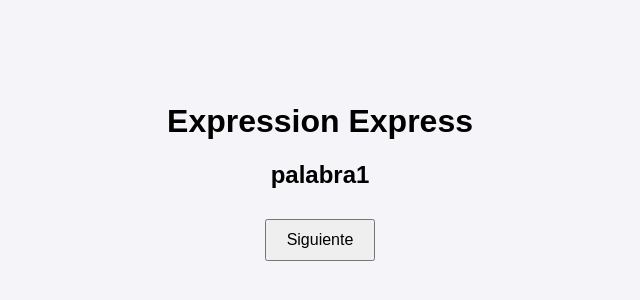
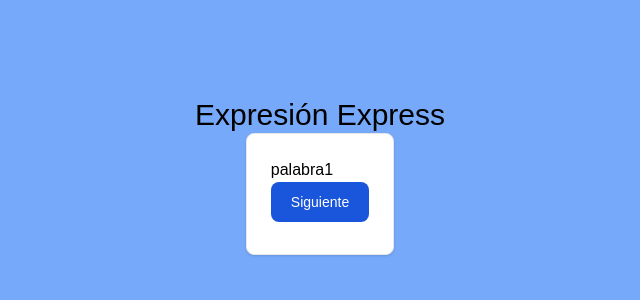
Before and after one commit to jaimemen897/ExpressionExpress, a website: page src/index.html in a window 1280 px wide. Shown: the part 224-524 px from the top of the page, without its empty margins (320-960 px from the left). Drawn offline with nearby package versions, Linux system fonts and the light colour scheme; a web font is replaced by a local one.

Commit message:
Add tailwind

```diff
--- a/package.json
+++ b/package.json
@@ -4,13 +4,17 @@
   "description": "",
   "main": "dist/index.js",
   "scripts": {
+    "http": "cd src && http-server",
     "start": "node dist/index.js",
     "build": "tsc"
   },
   "dependencies": {
+    "flowbite": "^2.5.2",
     "jsdom": "^25.0.1"
   },
   "devDependencies": {
+    "flowbite-typography": "^1.0.5",
+    "tailwindcss": "^3.4.17",
     "typescript": "^5.5.3"
   },
   "private": true
--- a/src/index.html
+++ b/src/index.html
@@ -4,14 +4,26 @@
     <meta charset="UTF-8">
     <meta name="viewport" content="width=device-width, initial-scale=1.0">
     <title>Array de Palabras</title>
-    <link rel="stylesheet" href="style.css">
+    <link href="style.css" rel="stylesheet">
+    <link href="output.css" rel="stylesheet">
+    <link rel="stylesheet" href="https://rsms.me/inter/inter.css">
+    <link rel="icon" href="favicon.png" type="image/png">
+    <link href="https://cdn.jsdelivr.net/npm/flowbite@2.5.2/dist/flowbite.min.css" rel="stylesheet"/>
 </head>
-<body>
-<div class="container">
-    <h1>Expression Express</h1>
-    <h2 id="word-display">Palabra</h2>
-    <button onclick="nextWord(); displayWord()">Siguiente</button>
-</div>
+<body class="bg-blue-400">
+<section class="flex w-full flex-col items-center justify-items-center p-3">
+    <h1 class="text-3xl text-black">Expresión Express</h1>
+
+    <!--CARD-->
+    <div class="max-w-sm p-6 bg-white border border-gray-200 rounded-lg shadow dark:bg-gray-800 dark:border-gray-700">
+        <h2 id="word-display">Palabra</h2>
+        <button type="button" onclick="nextWord(); displayWord()"
+                class="text-white bg-blue-700 hover:bg-blue-800 focus:ring-4 focus:ring-blue-300 font-medium rounded-lg text-sm px-5 py-2.5 me-2 mb-2 dark:bg-blue-600 dark:hover:bg-blue-700 focus:outline-none dark:focus:ring-blue-800">
+            Siguiente
+        </button>
+    </div>
+</section>
 <script src="index.js"></script>
+<script src="../node_modules/flowbite/dist/flowbite.min.js"></script>
 </body>
 </html>
--- a/src/style.css
+++ b/src/style.css
@@ -1,20 +1,3 @@
-body {
-    font-family: Arial, sans-serif;
-    display: flex;
-    justify-content: center;
-    align-items: center;
-    height: 100vh;
-    margin: 0;
-    background-color: #f4f4f9;
-}
-
-.container {
-    text-align: center;
-}
-
-button {
-    margin: 10px;
-    padding: 10px 20px;
-    font-size: 16px;
-    cursor: pointer;
-}
+@tailwind base;
+@tailwind components;
+@tailwind utilities;
--- /dev/null
+++ b/src/tailwind.config.js
@@ -0,0 +1,16 @@
+const defaultTheme = require('tailwindcss/defaultTheme')
+
+module.exports = {
+    content: ["./src/**/*.{html,js}", "./node_modules/flowbite/**/*.js"],
+    theme: {
+        extend: {
+            fontFamily: {
+                sans: ['InterVariable', ...defaultTheme.fontFamily.sans],
+            },
+        },
+    },
+    plugins: [
+        require('flowbite-typography'),
+        require('flowbite/plugin')
+    ]
+}
```
Also changed, not shown: src/favicon.png (added), src/output.css (added), 1 other file.
